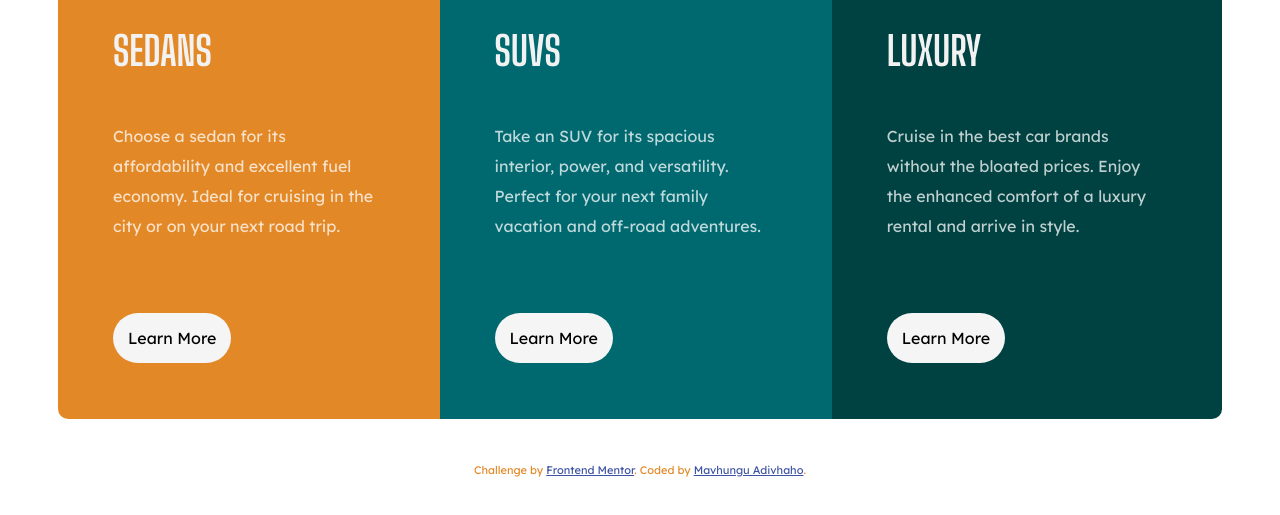
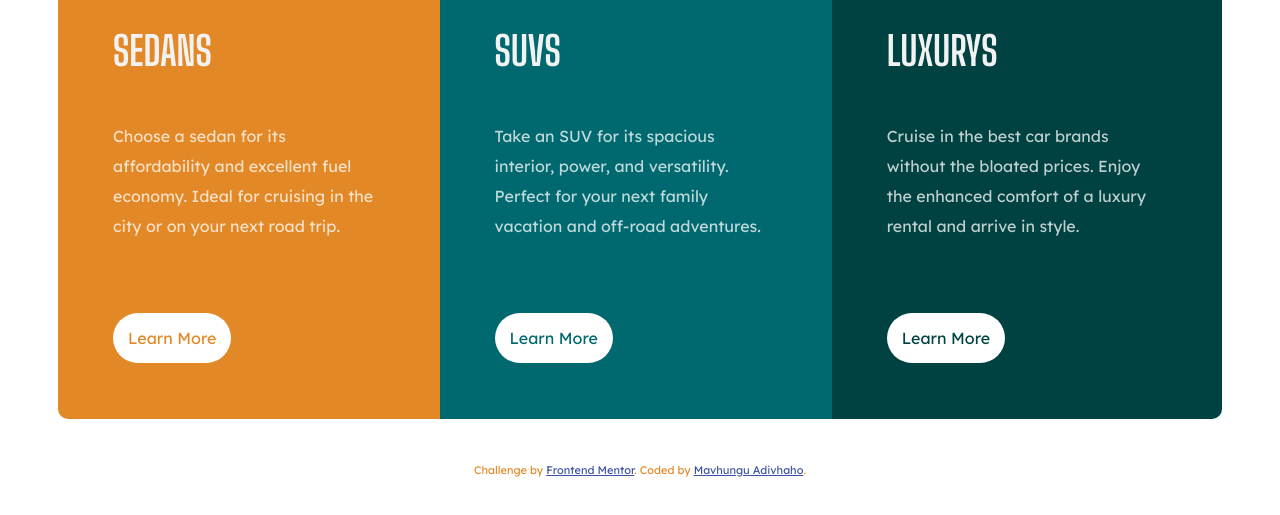
Before and after one commit to mavhungutrezzy/3-column-preview-card-component-main, a plain HTML site: page index.html in a window 1280 px wide. Shown: the part 145-660 px from the top of the page. Drawn offline with Linux system fonts and the light colour scheme.

Commit message:
added active states on learn more tag

```diff
--- a/index.html
+++ b/index.html
@@ -22,7 +22,7 @@
       Choose a sedan for its affordability and excellent fuel economy. Ideal for cruising in the city
       or on your next road trip.
        </p>
-      <div class="learn-more"><p>Learn More</p></div>
+      <div class="learn-more" id='sedans'><p>Learn More</p></div>
     </div>
 
     <div class="grid2">
@@ -32,17 +32,17 @@
       Take an SUV for its spacious interior, power, and versatility. Perfect for your next family vacation
       and off-road adventures.
        </p>
-      <div class="learn-more"><p>Learn More</p></div>
+      <div class="learn-more" id='suvs'><p>Learn More</p></div>
     </div>
 
     <div class="grid3">
       <img class="car-logo" src="images\icon-luxury.svg" alt="">
-       <div class="car-type">Luxury</div>
+       <div class="car-type">Luxurys</div>
        <p class='description'>
       Cruise in the best car brands without the bloated prices. Enjoy the enhanced comfort of a luxury
       rental and arrive in style.
        </p>
-      <div class="learn-more"><p>Learn More</p></div>
+      <div class="learn-more" id='luxurys'><p>Learn More</p></div>
     </div>
 
   </div>
@@ -50,7 +50,7 @@
 
   <div class="attribution">
     Challenge by <a href="https://www.frontendmentor.io?ref=challenge" target="_blank">Frontend Mentor</a>.
-    Coded by <a href="#">Mavhungu Adivhaho</a>.
+    Coded by <a href="https://github.com/mavhungutrezzy/3-column-preview-card-component-main" target="_blank">Mavhungu Adivhaho</a>.
   </div>
 </body>
 </html>
--- a/style.css
+++ b/style.css
@@ -64,7 +64,6 @@
 }
 
 .learn-more p {
-    background-color: whitesmoke;
     padding: 15px;
     border-radius: 40px;
 }
@@ -90,6 +89,43 @@
 }
 
 
+#sedans p {
+    color:hsl(31, 77%, 52%);
+    background-color: white;
+}
+
+#sedans p:active {
+    color: white;
+    background-color: hsl(31, 77%, 52%);
+    border: 1px solid whitesmoke;
+
+}
+
+#suvs p:active {
+    color: white;
+    background-color: hsl(184, 100%, 22%);
+    border: 1px solid whitesmoke;
+
+}
+
+#luxurys p:active {
+    color: white;
+    background-color: hsl(179, 100%, 13%);
+    border: 1px solid whitesmoke;
+
+}
+
+#suvs p {
+    color:hsl(184, 100%, 22%);
+    background-color: white;
+
+}
+
+#luxurys p {
+    color: hsl(179, 100%, 13%);
+    background-color: white;
+}
+
 
 
 .attribution {
```
